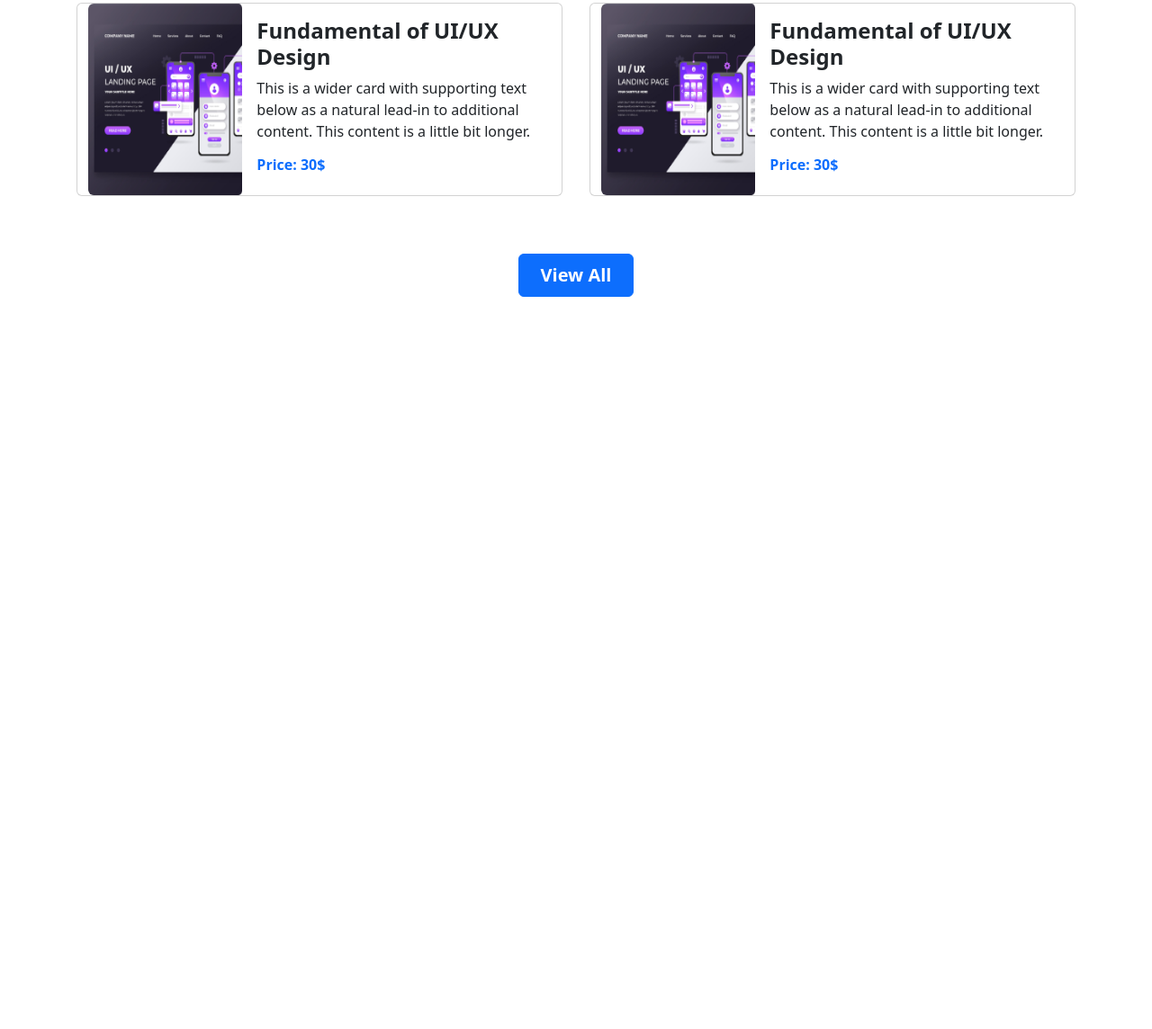
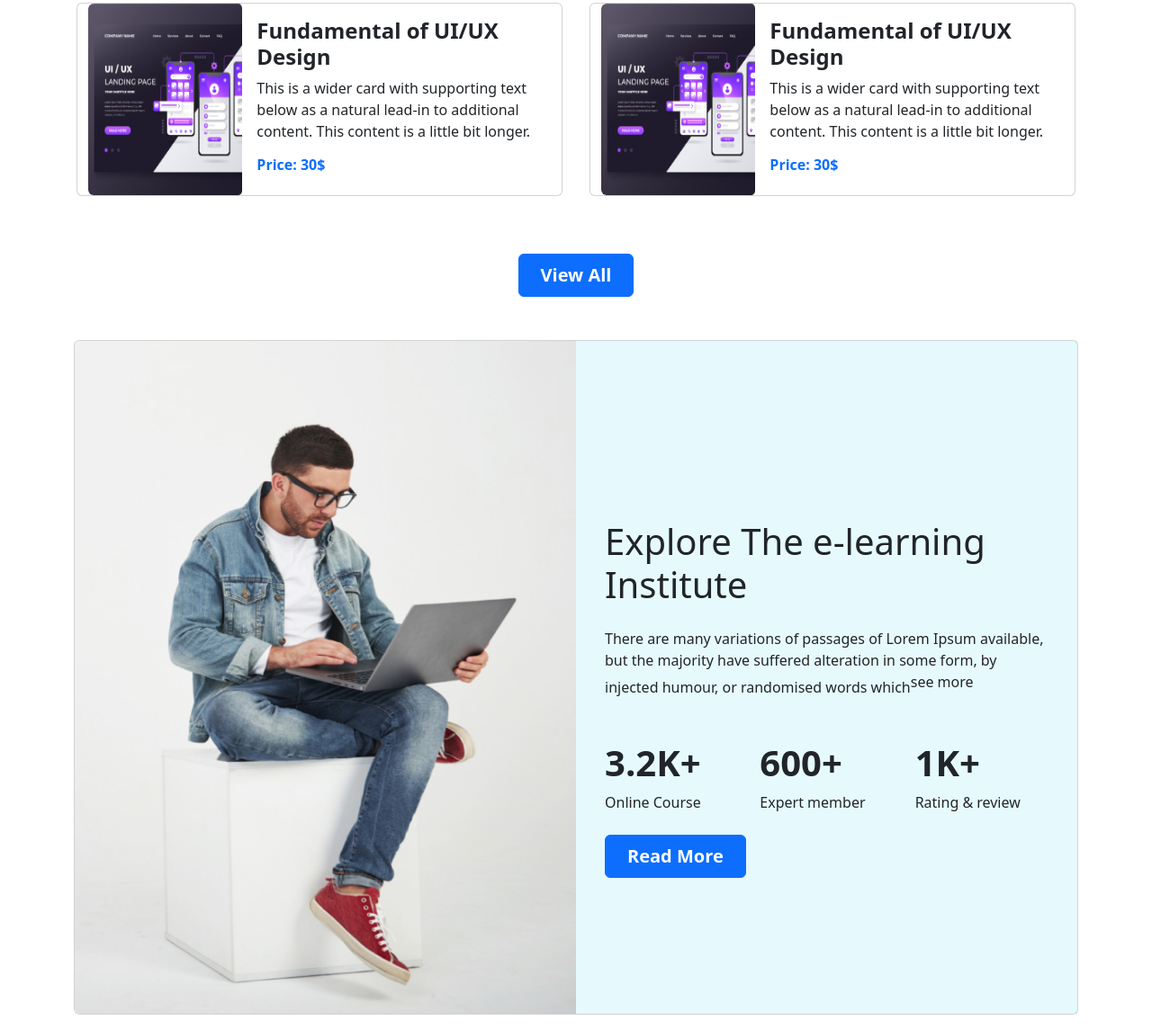
Before and after one commit to Rahmat-Ullah/edTech-website, a plain HTML site: page index.html in a window 1280 px wide. Shown: the part 1332-2476 px from the top of the page at 90% size. Before the commit the page ends 1710 px from the top, so only its background shows below. Drawn offline with nearby package versions, Linux system fonts and the light colour scheme.

Commit message:
e-learning part added

```diff
--- a/index.html
+++ b/index.html
@@ -202,6 +202,41 @@
             <div class="text-center mt-5"><a class="btn btn-primary fs-5 fw-semibold px-4 py-2" href="">View All</a></div>
         </section>
         <!-- courses end -->
+        <!-- e-learning section start -->
+        <section class="container">
+            <div class="card row-cols-sm-flex-column mb-3">
+                <div class="row g-0">
+                    <div class="col-md-6 me-0">
+                        <img src="images/working.png" class="w-100 img-fluid rounded-start" alt="...">
+                    </div>
+                    <div class="col-md-6 col-6 d-flex align-items-center p-3 bg-info bg-opacity-10 ms-0">
+                        <div class="card-body">
+                            <h5 class="card-title fs-1 fw-extrabold mt-5">Explore The e-learning Institute</h5>
+                            <p class="card-text mt-4">There   are many variations of passages of Lorem Ipsum available, but the majority have suffered alteration in some form,
+                            by injected humour, or randomised words which<span class="d-inline-block text-truncate" style="max-width: 150px;">
+                            see more
+                            </span></p>
+                            <div class="row mt-5">
+                                <div class="col">
+                                    <h1 class="fs-1 fw-bold">3.2K+</h1>
+                                    <p class="">Online Course</p>
+                                </div>
+                                <div class="col">
+                                    <h1 class="fs-1 fw-bold">600+</h1>
+                                    <p class="">Expert member</p>
+                                </div>
+                                <div class="col">
+                                    <h1 class="fs-1 fw-bold">1K+</h1>
+                                    <p class="">Rating & review</p>
+                                </div>
+                            </div>
+                            <div class="mt-2"><a class="btn btn-primary fs-5 fw-semibold px-4 py-2" href="">Read More</a></div>
+                        </div>
+                    </div>
+                </div>
+            </div>
+        </section>
+        <!-- e-learning section end -->
     </main>
     <!-- JavaScript Bundle with Popper -->
     <script src="https://cdn.jsdelivr.net/npm/bootstrap@5.2.0/dist/js/bootstrap.bundle.min.js"
```
